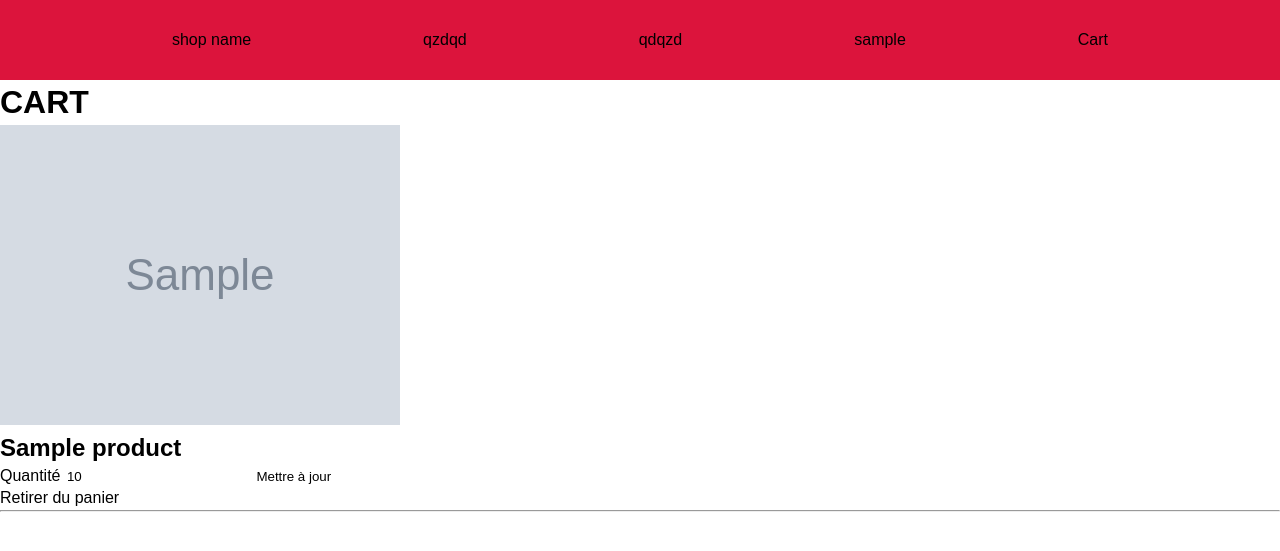
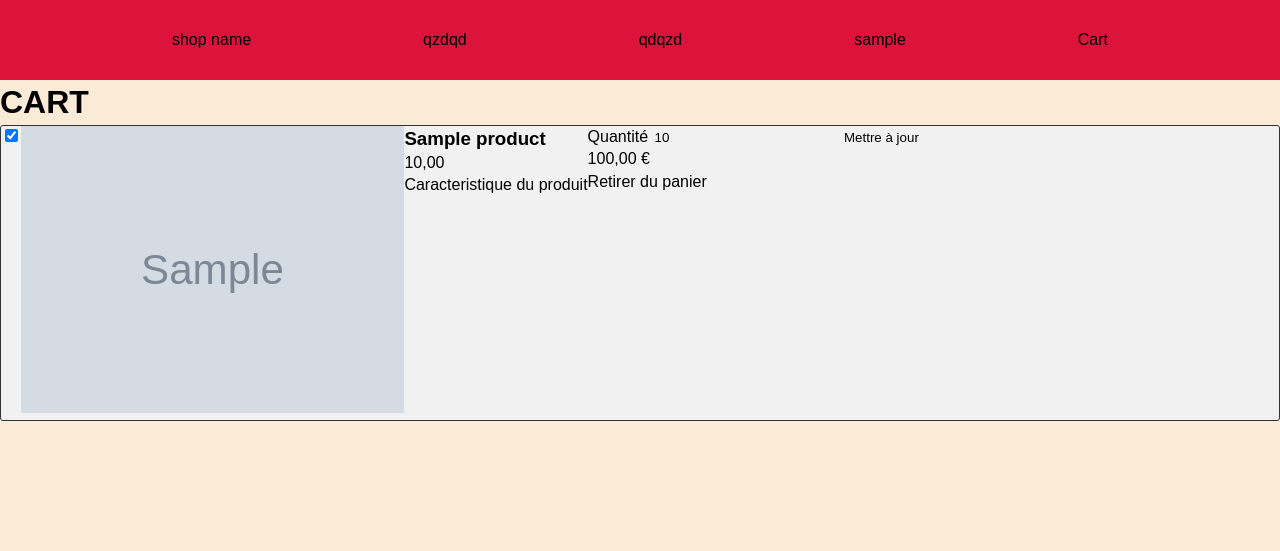
Before and after one commit to EtienneDTS/ecommerce-base-template, a Django app: page /cart/ in a window 1280 px wide. Shown: the top 551 px of the page. Run offline with Django 4.2, Linux system fonts and the light colour scheme; a user stored in the database is signed in; tables that the repository leaves empty hold one stand-in row (values such as "Sample post"); grey boxes marked "Sample" are stand-in pictures.

Commit message:
add checkbox for selected product in cart and fixed bug for quantity in cart

```diff
--- a/src/Ecommerce/templates/base/base.html
+++ b/src/Ecommerce/templates/base/base.html
@@ -6,6 +6,8 @@
     <meta http-equiv="X-UA-Compatible" content="IE=edge">
     <meta name="viewport" content="width=device-width, initial-scale=1.0">
     {% block title %}
+    {% block meta %}
+    {% endblock %}
     <title>La boutique en ligne</title>
     {% endblock %}
     <link rel="stylesheet" href="{% static 'base.css' %}">
@@ -38,5 +40,8 @@
 
     {% block footer %}
     {% endblock %}
+
+    {% block scripts %}
+    {% endblock %}
 </body>
 </html>
--- a/src/shop/models.py
+++ b/src/shop/models.py
@@ -96,9 +96,14 @@ class CartProduct(models.Model):
     cart = models.ForeignKey(Cart, on_delete=models.CASCADE)
     product = models.ForeignKey(Product, on_delete=models.CASCADE)
     quantity = models.PositiveIntegerField(default=1)
+    selected = models.BooleanField(default=True)
 
     def __str__(self):
         return f"{self.quantity} x {self.product.name}"
+
+    @property
+    def total_cart_product(self):
+        return self.product.price * self.quantity
 
 class Order(models.Model):
     # Fields for Order model
--- /dev/null
+++ b/src/shop/static/cart.css
@@ -0,0 +1,29 @@
+body {
+    background-color: antiquewhite;
+}
+
+section {
+    background-color: #f1f1f1;
+}
+
+.card {
+    display: flex;
+    border: solid 0.2px #333;
+    border-radius: 3px;
+    margin-bottom: 2px;
+}
+
+.card-image {
+    width: 30%;
+    height: 100%;
+}
+
+.card-image img {
+    width: 100%;
+    height: 100%;
+}
+
+
+.remove-from-cart {
+    color: crimson;
+}
--- /dev/null
+++ b/src/shop/static/js/cart.js
@@ -0,0 +1,19 @@
+$(document).ready(function() {
+    $('input[type="checkbox"]').click(function() {
+        var cart_product_id = $(this).attr('name').split('-')[1];
+        var is_checked = $(this).is(':checked');
+        var update_selected_status_url = $(this).attr('data-url');
+        $.ajax({
+            url: update_selected_status_url,
+            type: 'POST',
+            data: {
+                'cart_product_id': cart_product_id,
+                'selected': is_checked,
+                csrfmiddlewaretoken : csrfToken,
+            },
+            success: function(data) {
+                console.log(data);
+            }
+        });
+    });
+});
--- a/src/shop/templates/shop/cart.html
+++ b/src/shop/templates/shop/cart.html
@@ -5,19 +5,50 @@
     <title>"Cart" | "username"</title>
 {% endblock %}
 
+{% block addstylesheet %}
+    <link rel="stylesheet" href="{% static 'cart.css' %}">
+{% endblock %}
+
 {% block content %}
     <h1>CART</h1>
+    <section>
     {% for cart_product in cart_products %}
+        <div class="card">
+            <div class="card-check">
+                <input type="checkbox" name="product-{{ cart_product.id }}-selected" {% if cart_product.selected %}checked{% else %}unchecked{% endif %} value="{{ cart_product.selected }}" data-url="{% url 'shop:update_selected_status' %}">
+            </div>
+            <div class="card-image">
                 <img src="{{cart_product.product.image.url}}" alt="{{cart_product.product.name}}">
-    <h2>{{cart_product.product.name}}</h2>
+            </div>
+            <div>
+                <h3>{{cart_product.product.name}}</h3>
+                <div class="price">{{cart_product.product.price}}</div>
+                <p>Caracteristique du produit</p>
+            </div>
+            <div>
                 <form method="post">
                     {% csrf_token %}
                     <label for="quantity">Quantité</label>
-        <input type="number" name="quantity" value="{{cart_product.quantity}}" min="0">
+                    <label for="product_id"></label>
+                    <input type="hidden" name="product_id" value="{{cart_product.id}}">
+                    <input type="number" name="quantity_{{ cart_product.id }}" value="{{cart_product.quantity}}" min="0">
                     <input type="submit" value="Mettre à jour">
                 </form>
-    <a href="{% url 'shop:remove_from_cart' slug=cart_product.product.slug %}">Retirer du panier</a>
-    <hr>
+                <p></p>
+                <div class="total-price">{{cart_product.total_cart_product}} €</div>
+                <a href="{% url 'shop:remove_from_cart' slug=cart_product.product.slug %}" class="remove-form-cart">Retirer du panier</a>
+            </div>
+
+        </div>
     {% endfor %}
+    </section>
 
 {% endblock %}
+
+
+{% block scripts %}
+    <script src="https://code.jquery.com/jquery-3.6.0.min.js"></script>
+    <script src="{% static 'js/cart.js' %}"></script>
+    <script>var csrfToken = "{{csrf_token}}";</script>
+
+{% endblock %}
--- a/src/shop/urls.py
+++ b/src/shop/urls.py
@@ -2,7 +2,7 @@ from django.contrib import admin
 from django.urls import path, include
 from django.conf.urls.static import static
 
-from .views import home_view, product_detail, add_to_cart, cart, remove_from_cart
+from .views import home_view, product_detail, add_to_cart, cart, remove_from_cart, update_selected_status
 from Ecommerce import settings
 
 
@@ -13,5 +13,7 @@ urlpatterns = [
     path("shop/<str:slug>/", product_detail, name="product_detail"),
     path("add-to-cart/<str:slug>/", add_to_cart, name="add_to_cart"),
     path("cart/", cart, name="cart"),
-    path("remove-<str:slug>/", remove_from_cart, name="remove_from_cart")
+    path("remove-<str:slug>/", remove_from_cart, name="remove_from_cart"),
+    path("update_selected_status/", update_selected_status, name="update_selected_status"),
+
 ]+ static(settings.MEDIA_URL, document_root=settings.MEDIA_ROOT)
--- a/src/shop/views.py
+++ b/src/shop/views.py
@@ -1,4 +1,6 @@
 from django.shortcuts import render, get_object_or_404, redirect
+from django.http import JsonResponse
+from django.views.decorators.csrf import csrf_protect
 
 
 from .models import Product, Cart, CartProduct
@@ -50,13 +52,15 @@ def cart(request):
     # Update products quantity in cart.
     if request.method == 'POST':
         for cart_product in cart_products:
-            new_quantity = int(request.POST.get("quantity"))
-            if new_quantity > 0:
-                cart_product.quantity = new_quantity
-                cart_product.save()
-            else:
-                cart.remove_cartproduct(cart_product.product)
-                return redirect('shop:cart')
+            product_id = request.POST.get("product_id")
+            new_quantity = int(request.POST.get(f"quantity_{product_id}"))
+            if cart_product.id == int(product_id):
+                if new_quantity > 0:
+                    cart_product.quantity = new_quantity
+                    cart_product.save()
+                else:
+                    cart.remove_cartproduct(cart_product.product)
+                    return redirect('shop:cart')
     return render(request, "shop/cart.html", context={
         "cart_products": cart_products,
     })
@@ -75,3 +79,16 @@ def remove_from_cart(request, slug):
     product = get_object_or_404(Product, slug=slug)
     cart.remove_cartproduct(product)
     return redirect('shop:cart')
+
+
+def update_selected_status(request):
+    if request.method == 'POST':
+        print("salut")
+        cart_product_id = request.POST.get('cart_product_id')
+        selected = request.POST.get('selected') == 'true'
+        cart_product = get_object_or_404(CartProduct, id=cart_product_id)
+        cart_product.selected = selected
+        cart_product.save()
+        return JsonResponse({'success': True})
+    else:
+        return JsonResponse({'success': False})
```
Also changed, not shown: src/shop/migrations/0005_cartproduct_selected.py (added). Lines whose indentation alone changed are shown as unchanged.
